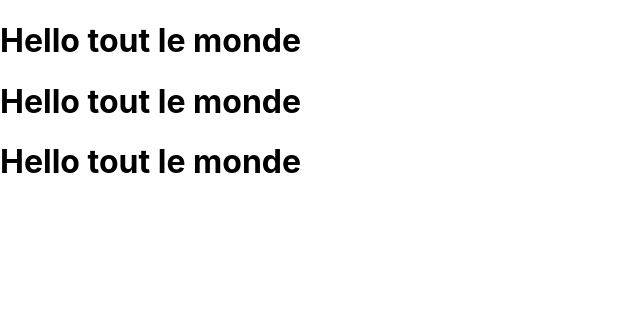
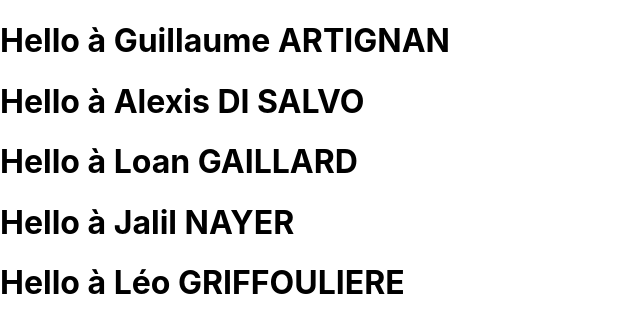
Before and after one commit to guillaume-artignan/EdenReact, a React (Create React App) app: page / in a window 1280 px wide. Shown: the top 332 px of the page, without its empty margins (0-640 px from the left). Built offline with nearby package versions, Linux system fonts and the light colour scheme.

Commit message:
Seance 5 : Exemple avec paramètre

```diff
--- a/src/App.js
+++ b/src/App.js
@@ -1,16 +1,21 @@
-import React from 'react';
+import React, {Component} from 'react';
 import logo from './logo.svg';
 import './App.css';
 import Hello from './hello/Hello'
 
-function App() {
-  return (
-    <div className="App">
-        <Hello></Hello>
-        <Hello></Hello>
-        <Hello></Hello>
-    </div>
-  );
+class App extends Component {
+  render() {
+    return (
+      <div className="App">
+          <Hello nom="ARTIGNAN" prenom="Guillaume"></Hello>
+          <Hello nom="DI SALVO" prenom="Alexis"></Hello>
+          <Hello nom="GAILLARD" prenom="Loan"></Hello>
+          <Hello nom="NAYER" prenom="Jalil"></Hello>
+          <Hello nom="GRIFFOULIERE" prenom="Léo"></Hello>
+      </div>
+    );
+  }
+
 }
 
 export default App;
--- a/src/hello/Hello.js
+++ b/src/hello/Hello.js
@@ -4,7 +4,10 @@ import './Hello.css';
 class Hello extends Component {
 
     render(){
-        return <h1>Hello tout le monde</h1>;
+        var nom = this.props.nom;
+        var prenom = this.props.prenom;
+
+        return <h1>Hello à {prenom} {nom}</h1>;
     }
 }
 
```
